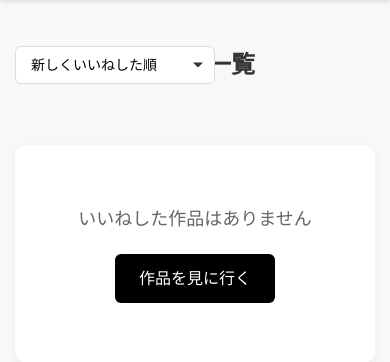
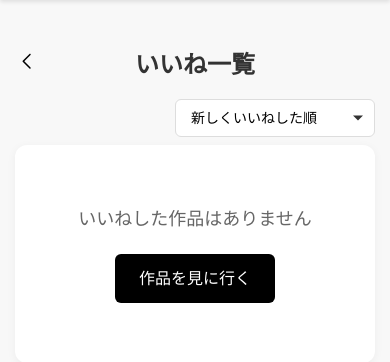
Before and after one commit to tontontoto/Piction, a Flask app: page /myLikeList in a window 390 px wide. Shown: the part 61-423 px from the top of the page. Run offline with Flask 3, Linux system fonts and the light colour scheme; the visitor is signed in with stand-in values (Sample User, id 1); data that the repository does not hold is empty; parts of the project's set-up code (start-up, migrations or seed data) failed here and were passed over.

Commit message:
mypage,myLikeList修正

```diff
--- a/static/css/myLikeList.css
+++ b/static/css/myLikeList.css
@@ -185,16 +185,20 @@ main {
 @media (max-width: 768px) {
     main {
         padding: 15px;
+        height: auto;
     }
 
     .page-header {
-        flex-direction: column;
-        align-items: flex-start;
         gap: 15px;
     }
 
     .sort-area {
-        width: 100%;
+        margin-top: 5%;
+        position: absolute;
+        bottom: 0;
+        right: 0;
+        transform: translateY(50%);
+
     }
 
     .sort-select select {
```
Also changed, not shown: static/css/myPage.css (+5 -3 lines).
